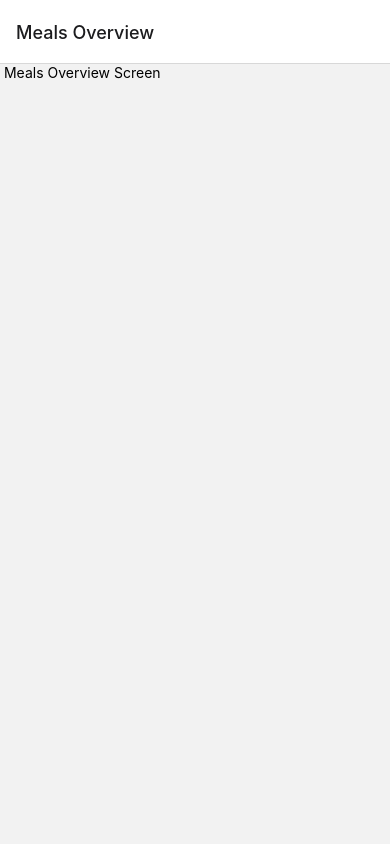
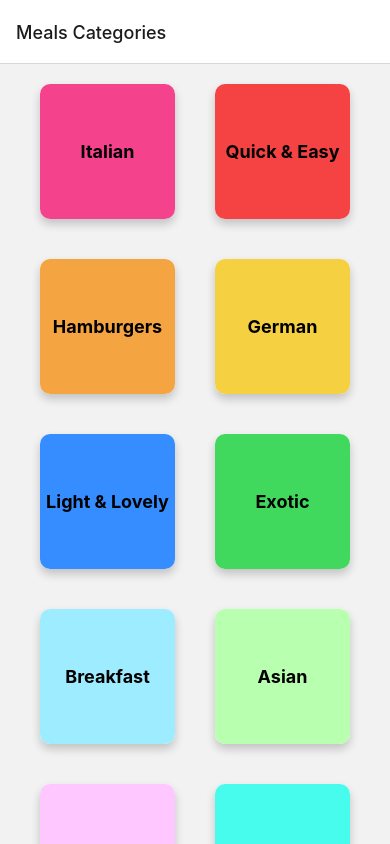
Before and after one commit to ganukeperera/TastyTrove, a React Native app: screen / in a window 390 px wide. Built offline with nearby package versions, Linux system fonts and the light colour scheme.

Commit message:
meals overview screen done

```diff
--- a/App.js
+++ b/App.js
@@ -12,7 +12,7 @@
     <>
       <StatusBar style="dark" />
       <NavigationContainer>
-        <Stack.Navigator initialRouteName="Meals Overview">
+        <Stack.Navigator initialRouteName="Meals Categories">
           <Stack.Screen
             name="Meals Categories"
             component={CategoriesScreen}
--- /dev/null
+++ b/Components/MealItem.js
@@ -0,0 +1,77 @@
+import {
+  View,
+  Text,
+  Pressable,
+  Image,
+  StyleSheet,
+  Platform,
+} from "react-native";
+
+export default function MealItem({
+  title,
+  imageUrl,
+  duration,
+  affordability,
+  complexity,
+}) {
+  return (
+    <View style={styles.mealItem}>
+      <Pressable
+        android_ripple={{ color: "#ccc" }}
+        style={({ pressed }) => pressed && styles.pressed}
+      >
+        <View style={styles.innerContainer}>
+          <View>
+            <Image source={{ uri: imageUrl }} style={styles.image} />
+            <Text style={styles.title}>{title}</Text>
+          </View>
+          <View style={styles.deatils}>
+            <Text style={styles.detailItem}>{duration}m</Text>
+            <Text style={styles.detailItem}>{affordability.toUpperCase()}</Text>
+            <Text style={styles.detailItem}>{complexity.toUpperCase()}</Text>
+          </View>
+        </View>
+      </Pressable>
+    </View>
+  );
+}
+
+const styles = StyleSheet.create({
+  mealItem: {
+    margin: 16,
+    borderRadius: 8,
+    backgroundColor: "white",
+    elevation: 4,
+    shadowRadius: 8,
+    shadowOpacity: 0.5,
+    shadowColor: "black",
+    shadowOffset: { width: 0, height: 5 },
+  },
+  pressed: {
+    opacity: Platform.select({ ios: 0.5, android: 1 }),
+  },
+  innerContainer: {
+    overflow: "hidden",
+    borderRadius: 8,
+  },
+  image: {
+    width: "100%",
+    height: 200,
+  },
+  title: {
+    fontWeight: "bold",
+    textAlign: "center",
+    fontSize: 18,
+    margin: 10,
+  },
+  deatils: {
+    flexDirection: "row",
+    alignItems: "center",
+    justifyContent: "center",
+    padding: 8,
+  },
+  detailItem: {
+    marginHorizontal: 4,
+    fontSize: 12,
+  },
+});
--- a/Screens/CategoriesScreen.js
+++ b/Screens/CategoriesScreen.js
@@ -8,7 +8,9 @@
     const width = Dimensions.get("window").width;
 
     function pressHandler() {
-      navigation.navigate("Meals Overview");
+      navigation.navigate("Meals Overview", {
+        categoryId: itemData.item.id,
+      });
     }
     return (
       <CategoryGridTile
--- a/Screens/MealsOverviewScreen.js
+++ b/Screens/MealsOverviewScreen.js
@@ -1,9 +1,31 @@
-import { View, Text, StyleSheet } from "react-native";
+import { View, Text, StyleSheet, FlatList } from "react-native";
+import { MEALS } from "../data/dummy-data";
+import MealItem from "../Components/MealItem";
 
-export default function MealsOverviewScreen() {
+export default function MealsOverviewScreen({ route }) {
+  const catId = route.params.categoryId;
+
+  const mealsToDisplay = MEALS.filter((item) => {
+    return item.categoryIds.indexOf(catId) >= 0;
+  });
+  function renderMealItem(itemData) {
+    const item = itemData.item;
+    const mealItemProps = {
+      title: item.title,
+      imageUrl: item.imageUrl,
+      affordability: item.affordability,
+      complexity: item.complexity,
+      duration: item.duration,
+    };
+    return <MealItem {...mealItemProps} />;
+  }
   return (
     <View style={styles.container}>
-      <Text> Meals Overview Screen</Text>
+      <FlatList
+        data={mealsToDisplay}
+        renderItem={renderMealItem}
+        keyExtractor={(item) => item.id}
+      ></FlatList>
     </View>
   );
 }
```
